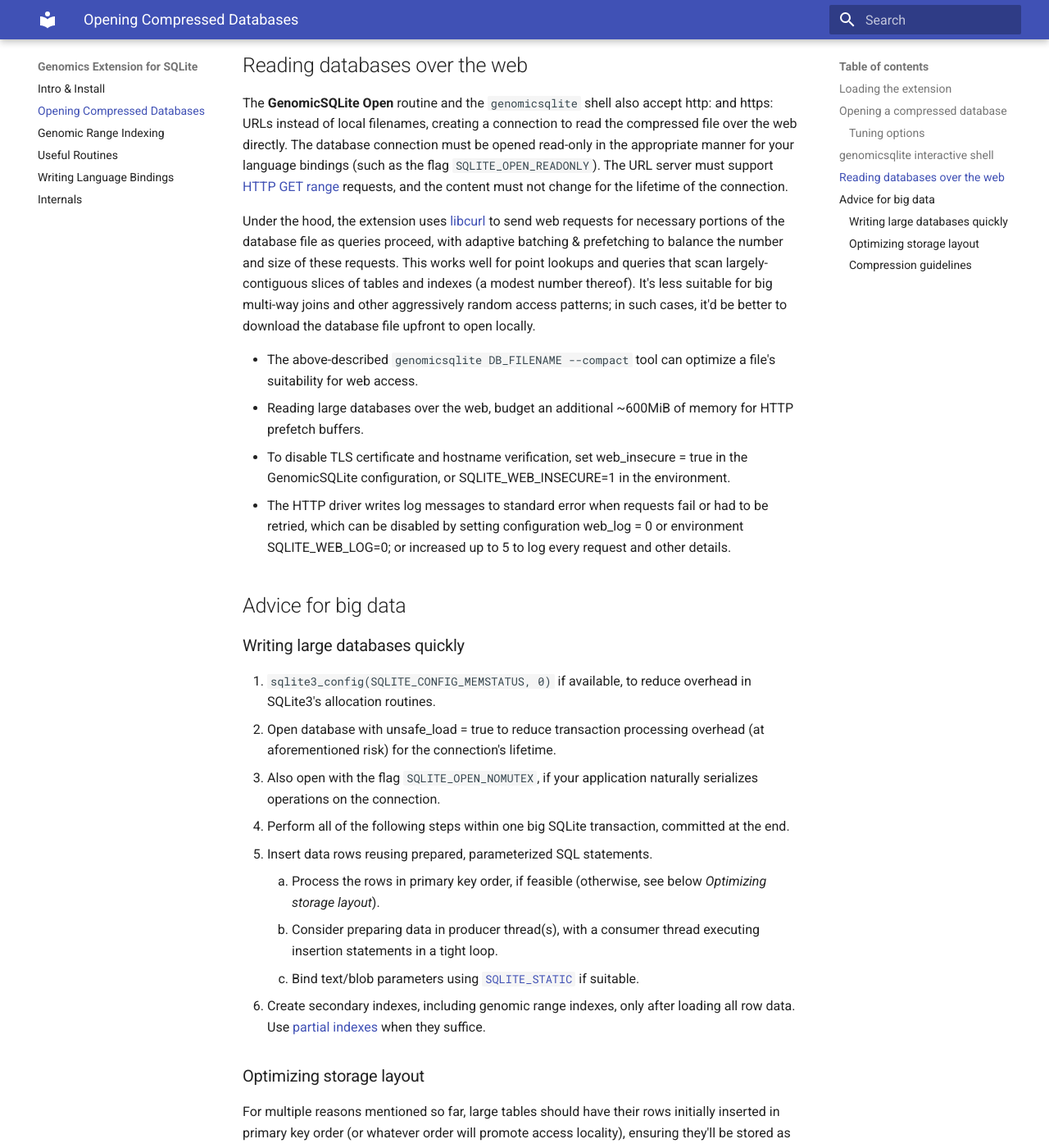
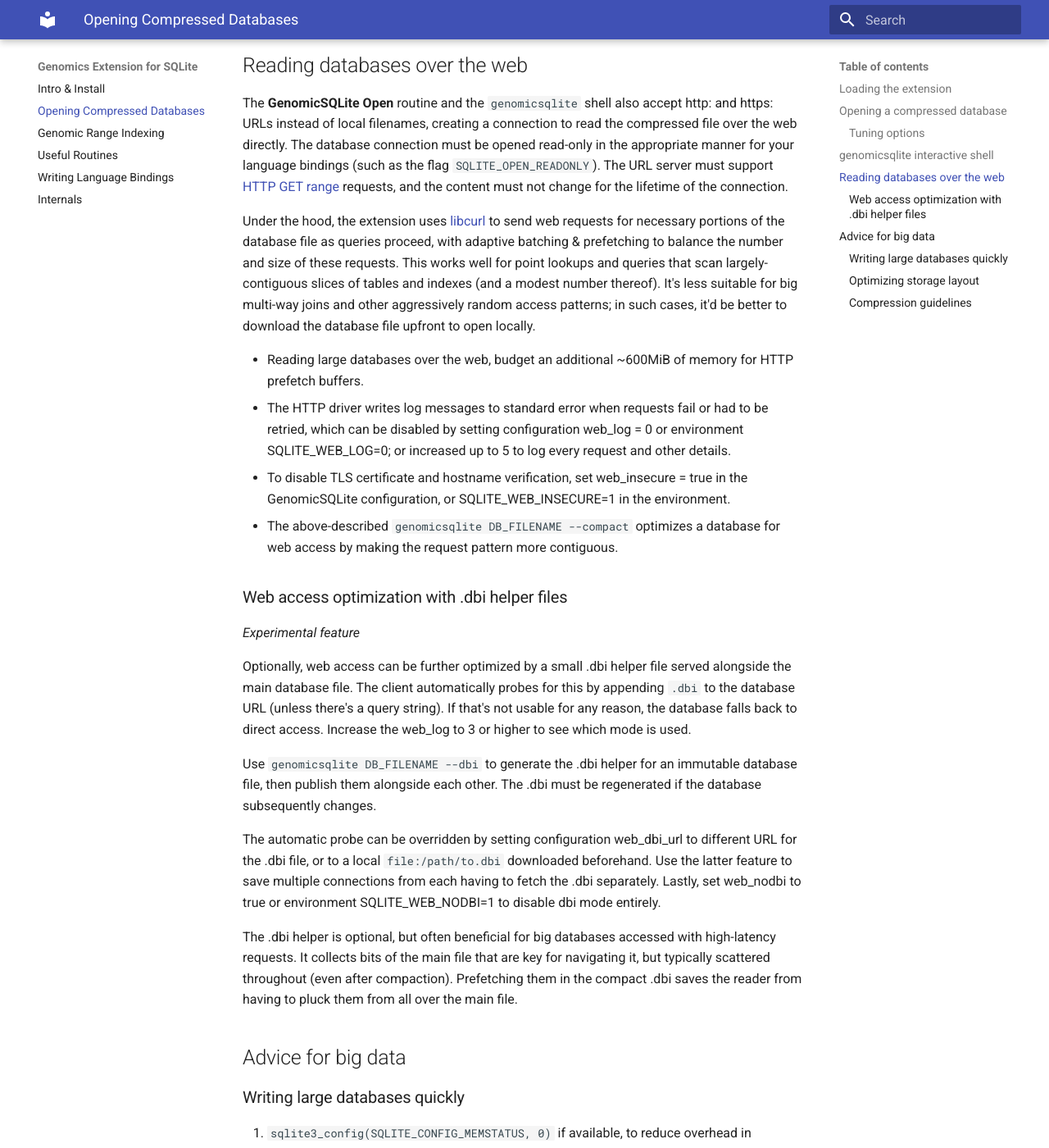
Before and after one commit to mlin/GenomicSQLite, an MkDocs documentation site: the page built from docs/guide_db.md, in a window 1280 px wide and 1400 px high, scrolled down 2763 px. Shown: the whole window at 82% size. Built offline with MkDocs 1.6.1 and Material for MkDocs 9.7.7, drawn with Linux system fonts in a browser that asks for light colours.

Commit message:
dbi docs

```diff
--- a/docs/guide_db.md
+++ b/docs/guide_db.md
@@ -200,12 +200,24 @@
 
 The **GenomicSQLite Open** routine and the `genomicsqlite` shell also accept http: and https: URLs instead of local filenames, creating a connection to read the compressed file over the web directly. The database connection must be opened read-only in the appropriate manner for your language bindings (such as the flag `SQLITE_OPEN_READONLY`). The URL server must support [HTTP GET range](https://developer.mozilla.org/en-US/docs/Web/HTTP/Range_requests) requests, and the content must not change for the lifetime of the connection.
 
-Under the hood, the extension uses [libcurl](https://curl.se/libcurl/) to send web requests for necessary portions of the database file as queries proceed, with adaptive batching & prefetching to balance the number and size of these requests. This works well for point lookups and queries that scan largely-contiguous slices of tables and indexes (a modest number thereof). It's less suitable for big multi-way joins and other aggressively random access patterns; in such cases, it'd be better to download the database file upfront to open locally.
+Under the hood, the extension uses [libcurl](https://curl.se/libcurl/) to send web requests for necessary portions of the database file as queries proceed, with adaptive batching & prefetching to balance the number and size of these requests. This works well for point lookups and queries that scan largely-contiguous slices of tables and indexes (and a modest number thereof). It's less suitable for big multi-way joins and other aggressively random access patterns; in such cases, it'd be better to download the database file upfront to open locally.
 
-* The above-described `genomicsqlite DB_FILENAME --compact` tool can optimize a file's suitability for web access.
 * Reading large databases over the web, budget an additional ~600MiB of memory for HTTP prefetch buffers.
+* The HTTP driver writes log messages to standard error when requests fail or had to be retried, which can be disabled by setting configuration web_log = 0 or environment SQLITE_WEB_LOG=0; or increased up to 5 to log every request and other details.
 * To disable TLS certificate and hostname verification, set web_insecure = true in the GenomicSQLite configuration, or SQLITE_WEB_INSECURE=1 in the environment.
-* The HTTP driver writes log messages to standard error when requests fail or had to be retried, which can be disabled by setting configuration web_log = 0 or environment SQLITE_WEB_LOG=0; or increased up to 5 to log every request and other details.
+* The above-described `genomicsqlite DB_FILENAME --compact` optimizes a database for web access by making the request pattern more contiguous.
+
+### Web access optimization with .dbi helper files
+
+*Experimental feature*
+
+Optionally, web access can be further optimized by a small .dbi helper file served alongside the main database file. The client automatically probes for this by appending `.dbi` to the database URL (unless there's a query string). If that's not usable for any reason, the database falls back to direct access. Increase the web_log to 3 or higher to see which mode is used.
+
+Use `genomicsqlite DB_FILENAME --dbi` to generate the .dbi helper for an immutable database file, then publish them alongside each other. The .dbi must be regenerated if the database subsequently changes.
+
+The automatic probe can be overridden by setting configuration web_dbi_url to different URL for the .dbi file, or to a local `file:/path/to.dbi` downloaded beforehand. Use the latter feature to save multiple connections from each having to fetch the .dbi separately. Lastly, set web_nodbi to true or environment SQLITE_WEB_NODBI=1 to disable dbi mode entirely.
+
+The .dbi helper is optional, but often beneficial for big databases accessed with high-latency requests. It collects bits of the main file that are key for navigating it, but typically scattered throughout (even after compaction). Prefetching them in the compact .dbi saves the reader from having to pluck them from all over the main file.
 
 ## Advice for big data
 
```
